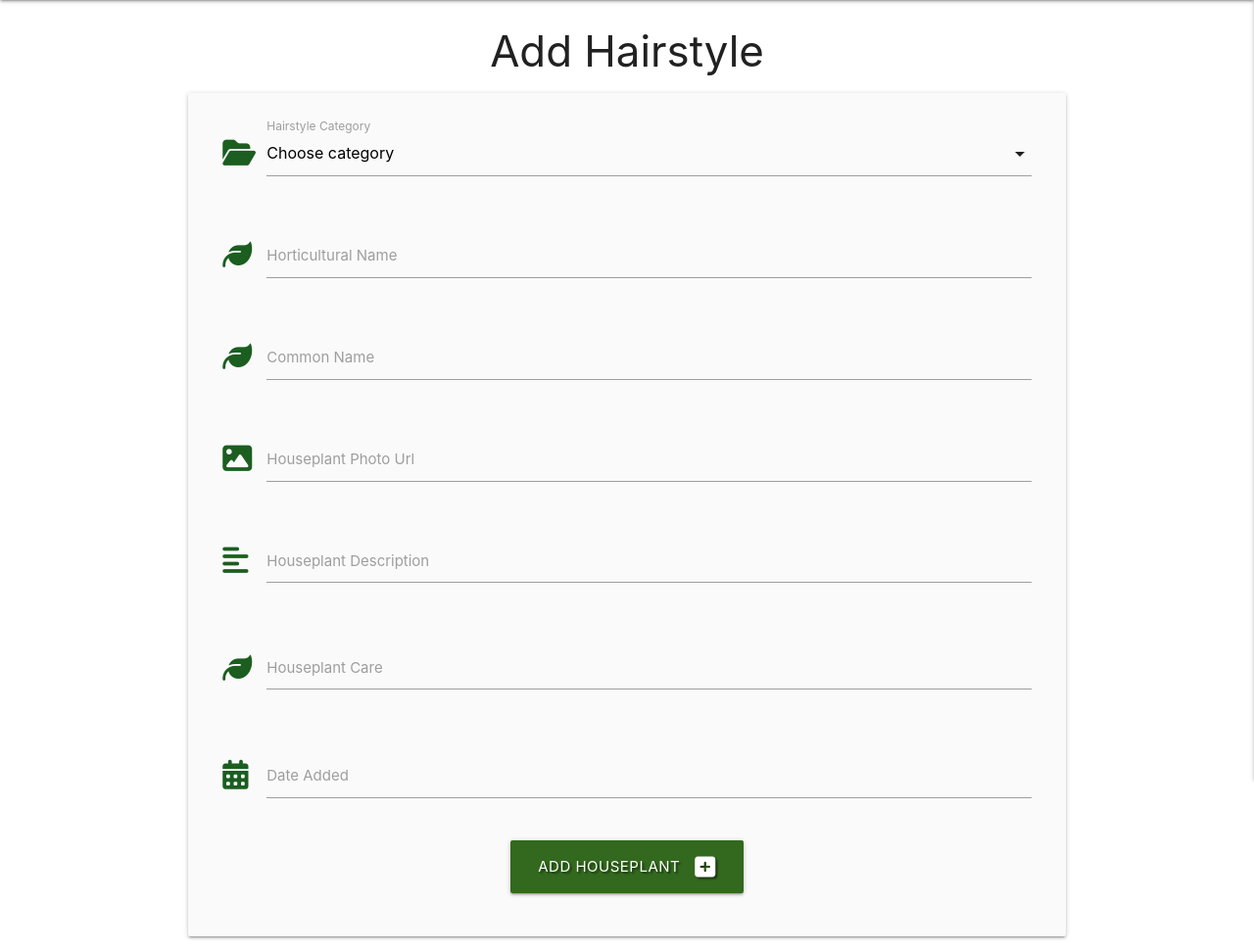
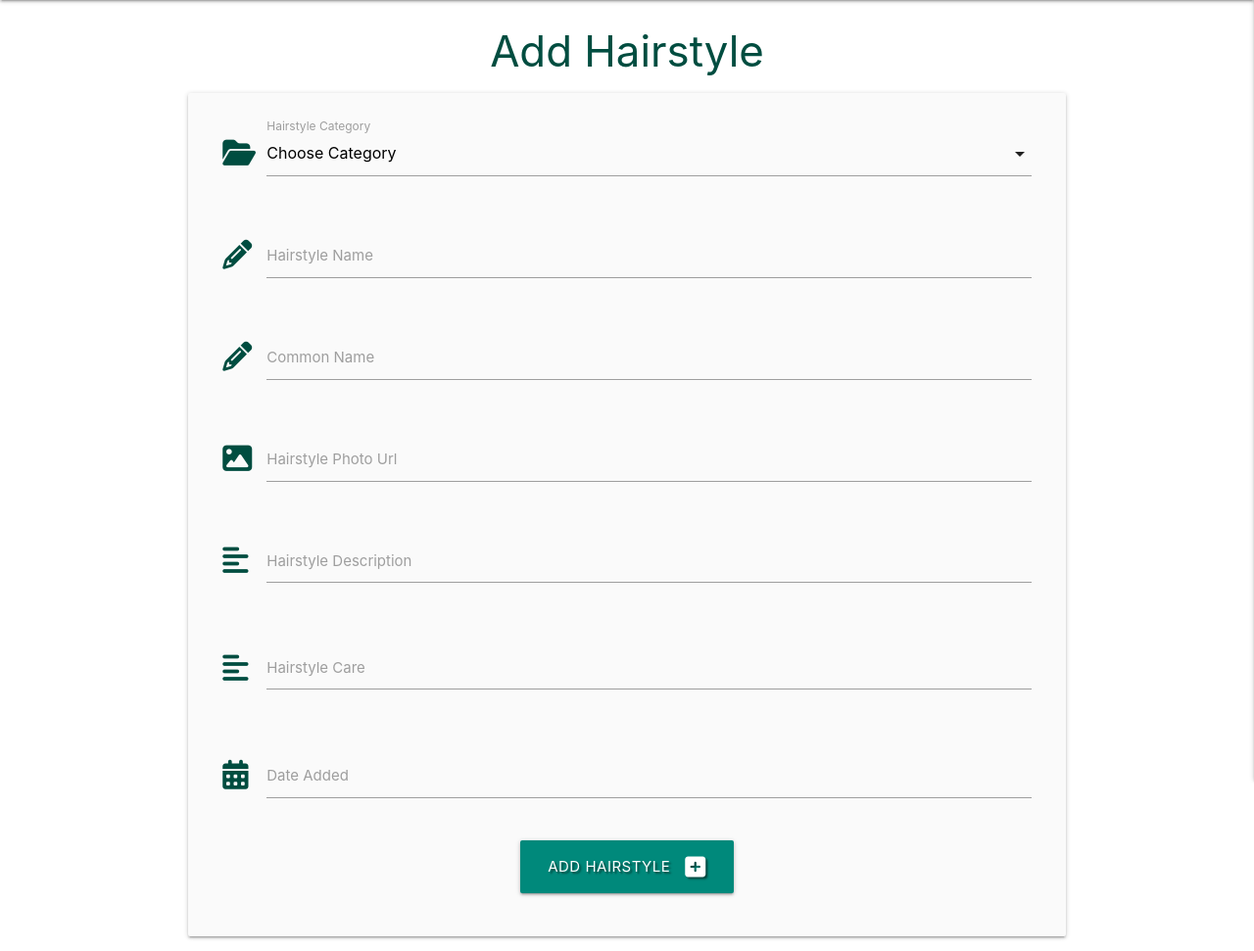
Before and after one commit to JoelineAlves/hair_manager, a Flask app: page /add_hairstyle in a window 1280 px wide. Shown: the part 64-1035 px from the top of the page at 98% size. Run offline with Flask 3, Linux system fonts and the light colour scheme; data that the repository does not hold is empty; some libraries are stand-ins or nearby versions.

Commit message:
Set submit hair functionality

```diff
--- a/templates/add_hairstyle.html
+++ b/templates/add_hairstyle.html
@@ -1,15 +1,16 @@
 {% extends "base.html" %}
 {% block content %}
 
-<h3 class="center-align">Add Hairstyle</h3>
+    <h3 class="teal-text text-darken-4 center-align">Add Hairstyle</h3>
 
     <div class="row card-panel grey lighten-5">
         <form class="col s12" method="POST" action="{{ url_for('add_hairstyle') }}">
+            <!-- category selection -->
 			<div class="row">
 				<div class="input-field col s12">
-                <i class="fas fa-folder-open prefix green-text text-darken-4"></i>
+                    <i class="fas fa-folder-open prefix teal-text text-darken-4"></i>
 					<select id="category_name" name="category_name" class="validate" required>
-                    <option value="" disabled selected>Choose category</option>
+                        <option value="" disabled selected>Choose Category</option>
                         {% for category in categories %}
                             <option value="{{ category.category_name }}">{{ category.category_name }}</option>
                         {% endfor %}
@@ -17,55 +18,55 @@
 					<label for="category_name">Hairstyle Category</label>
 				</div>
 			</div>
-        <!-- horticultural name -->
+            <!-- hair name -->
             <div class="row">
                 <div class="input-field col s12">
-                <i class="fas fa-leaf prefix green-text text-darken-4"></i>
-            <input id="horticultural_name" name="horticultural_name" type="text" minlength="5"
-                maxlength="50" class="validate" required>
-            <label for="horticultural_name">Horticultural Name</label>
+                    <i class="fas fa-pencil-alt prefix teal-text text-darken-4"></i>
+                    <input id="hair_name" name="hair_name" minlength="5" maxlength="50"
+                        type="text" class="validate" required>
+                    <label for="hair_name">Hairstyle Name</label>
                 </div>
             </div>
             <!-- common name -->
             <div class="row">
                 <div class="input-field col s12">
-                <i class="fas fa-leaf prefix green-text text-darken-4"></i>
-            <input id="common_name" name="common_name" type="text" minlength="5"
-                maxlength="50" class="validate" required>
+                    <i class="fas fa-pencil-alt prefix teal-text text-darken-4"></i>
+                    <input id="common_name" name="common_name" minlength="5" maxlength="50"
+                        type="text" class="validate" required>
                     <label for="common_name">Common Name</label>
                 </div>
             </div>
             <!-- image url -->
             <div class="row">
                 <div class="input-field col s12">
-                <i class="fas fa-image prefix green-text text-darken-4"></i>
+                    <i class="fas fa-image prefix teal-text text-darken-4"></i>
                     <input id="image_url" name="image_url" class="validate" type="url" minlength="15"
                      autocomplete="off" required>
-            <label for="image_url">Houseplant Photo Url</label>
+                    <label for="image_url">Hairstyle Photo Url</label>
                 </div>
             </div>
-        <!-- houseplant description -->
+            <!-- hair description -->
             <div class="row">
                 <div class="input-field col s12">
-                <i class="fas fa-align-left prefix green-text text-darken-4"></i>
+                    <i class="fas fa-align-left prefix teal-text text-darken-4"></i>
                     <textarea id="description" name="description" minlength="5"
-            maxlength="150" class="materialize-textarea validate" required></textarea>
-            <label for="description">Houseplant Description</label>
+                        maxlength="200" class="materialize-textarea validate" required></textarea>
+                    <label for="description">Hairstyle Description</label>
                 </div>
             </div>
-       <!-- houseplant care -->
+            <!-- hair care -->
             <div class="row">
                 <div class="input-field col s12">
-            <i class="fas fa-leaf prefix green-text text-darken-4"></i>
-        <textarea id="houseplant_care" name="houseplant_care" minlength="5"
-        maxlength="150" class="materialize-textarea validate" required></textarea>
-        <label for="houseplant_care">Houseplant Care</label>
+                    <i class="fas fa-align-left prefix teal-text text-darken-4"></i>
+                    <textarea id="hair_care" name="hair_care" minlength="5"
+                        maxlength="200" class="materialize-textarea validate" required></textarea>
+                    <label for="hair_care">Hairstyle Care</label>
                 </div>
             </div>
-      <!-- add date picker -->
+            <!-- date -->
             <div class="row">
                 <div class="input-field col s12">
-            <i class="fas fa-calendar-alt prefix green-text text-darken-4"></i>
+                    <i class="fas fa-calendar-alt prefix teal-text text-darken-4"></i>
                     <input id="date" name="date" type="text" class="datepicker validate" required>
                     <label for="date">Date Added</label>
                 </div>
@@ -73,8 +74,8 @@
             <!-- submit button -->
             <div class="row">
                 <div class="col s12 center-align">
-            <button type="submit" class="btn-large light-green darken-4 text-shadow">
-                Add Houseplant <i class="fas fa-plus-square right"></i>
+                    <button type="submit" class="btn-large teal darken-1 text-shadow">
+                        Add Hairstyle <i class="fas fa-plus-square right"></i>
                     </button>
                 </div>
             </div>
--- a/templates/hairs.html
+++ b/templates/hairs.html
@@ -1,6 +1,7 @@
 {% extends "base.html" %}
 {% block content %}
 
+<h3 class="teal-text text-darken-4 center-align">Add Hairstyle</h3>
 
 <div class="row center">
     <h3 class="center-align teal-text text-darken-4">For hairstyle lovers</h3>
```
Lines whose indentation alone changed are shown as unchanged.
